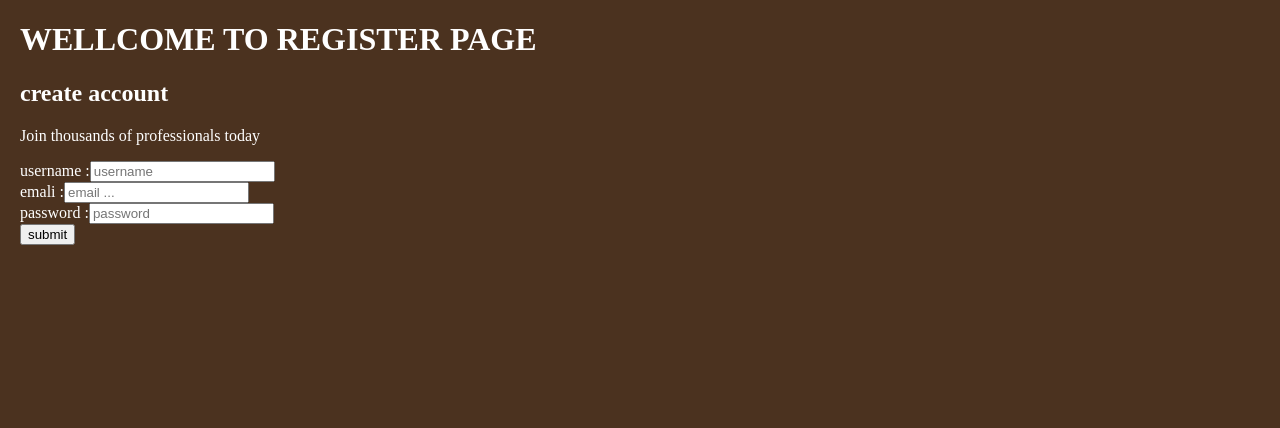
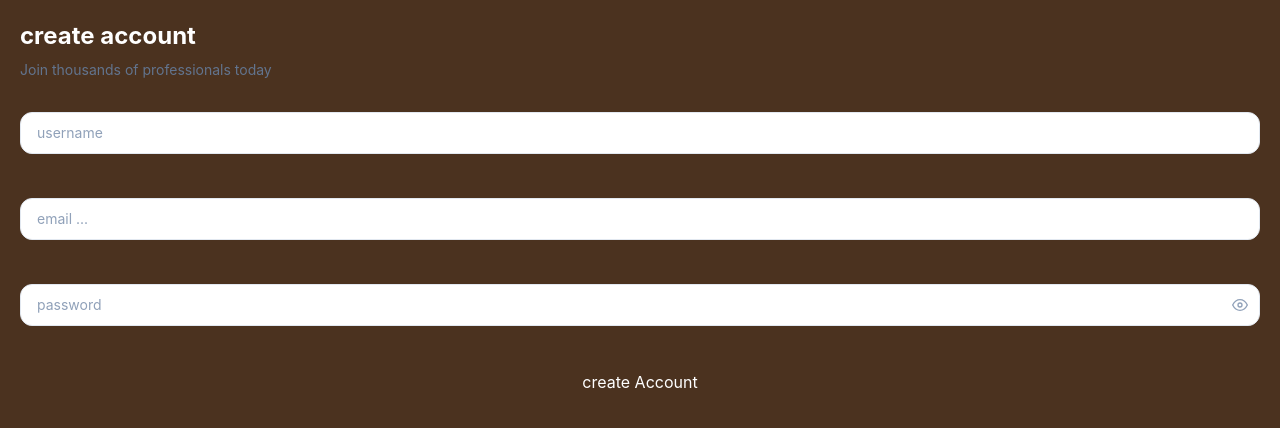
Before and after one commit to gedeno/project-7JAT, a React (Vite) app in the folder JAT_fe/: page /register in a window 1280 px wide. Shown: the top 428 px of the page. Built offline with nearby package versions, Linux system fonts and the light colour scheme.

Commit message:
input component are created and some input files are modified

```diff
--- a/JAT_fe/package.json
+++ b/JAT_fe/package.json
@@ -19,6 +19,7 @@
     "react-dom": "^19.2.7",
     "react-icons": "^5.7.0",
     "react-router-dom": "^7.18.1",
+    "tailwind": "^4.0.0",
     "tailwindcss": "^4.3.2"
   },
   "devDependencies": {
--- a/JAT_fe/src/index.css
+++ b/JAT_fe/src/index.css
@@ -1,4 +1,4 @@
-
+@import "tailwindcss";
 body {
   margin: 20px;
   color:rgb(255, 255, 255);
--- a/JAT_fe/src/pages/auth/Registerpage.jsx
+++ b/JAT_fe/src/pages/auth/Registerpage.jsx
@@ -1,7 +1,9 @@
 import { use, useState } from "react";
+import { FiUser ,FiLock } from "react-icons/fi";
 import api from "./api";
 import axios from "axios";
 import {Navigate , useNavigate , Link} from 'react-router-dom'
+import { Input } from "../ui/input";
 export default function Regiserpage(){
     const [formdata , setformdata ] = useState({})
 
@@ -24,19 +26,18 @@ export default function Regiserpage(){
         })
     }
     return(
-        <>
-        <h1>WELLCOME TO REGISTER PAGE</h1>
+        <div>
+
         <h2 className="mb-2 text-2xl font-bold">create account</h2>
         <p className="mb-8 text-sm text-slate-500" >Join thousands of professionals today</p>
-        <form className="space-y-5" onSubmit={fromsubmithandler}>
-            <label htmlFor="">username :</label>
-            <input name="username" onChange={inputChangehandler} type="text"  placeholder="username"/><br />
-            <label htmlFor="">emali :</label>
-            <input name="email" type="email" onChange={inputChangehandler} placeholder="email ..." /><br />
-            <label htmlFor="">password :</label>
-            <input name="password" onChange={inputChangehandler} type="password" placeholder="password"/><br />
-            <button type="submit">submit</button>
+        <form className="space-y-5" onSubmit={fromsubmithandler} >
+            <Input name="username"  onChange={inputChangehandler} type="text"  placeholder="username"/><br />
+            <Input name="email" type="email" onChange={inputChangehandler} placeholder="email ..." /><br />
+            <Input name="password" onChange={inputChangehandler} type="password" placeholder="password"/><br />
+            <button type="submit" className="w-full">create Account</button>
+
+
         </form>
-        </>
+        </div>
     )
 }
--- /dev/null
+++ b/JAT_fe/src/pages/ui/input.jsx
@@ -0,0 +1,38 @@
+import { useState } from "react";
+import {FiEye , FiEyeOff} from 'react-icons/fi'
+export const Input = ({
+    label,
+    error,
+    icon:Icon,
+    type = 'text',
+    className = '',
+    containerClassName = '',
+    ...props
+
+}) =>{
+    const [showPassword ,setShowPassword] = useState(false)
+    const isPassword = type === 'password';
+    const inputType = isPassword && showPassword ? 'text' : type;
+    return(
+        <div>
+            {label && (
+                <label className="block text-sm font-medium text-slate-700 dark:text-slate-300">
+                    {lable}
+                </label>
+            )}
+            <div className="relative">
+                {Icon && (
+                    <Icon className="absolute left-3 top-1/2 h-4 w-4 -translate-y-1/2 text slate-400" />
+                )}
+            <input type= {inputType} {...props}
+             className= {`w-full rounded-xl border bg-white px-4 py-2.5 text-sm transition-colors placeholder:text-slate-400 focus:border-brand-500 focus.outline-none focus:ring-2 focus:ring-brand-500/20 dark:bg-slate-900 dark:text-slate-100${Icon ? 'pl-10':''} ${isPassword? 'pr-10': ''} ${error ? 'border-red-500': 'border-slate-200 dark:border-slate-700'} ${className}`} />
+            {isPassword&&(
+                <button type="button" onClick = {()=>setShowPassword(!showPassword)}
+                className="absolute right-3 top-1/2 -translate-y-1/2 text-slate-400 hover:text-slate-600"
+                tabIndex={-1}> {showPassword ? <FiEyeOff className="h-4 w-4" /> : <FiEye className="h-4 w-4" />}</button>
+            )}
+            </div>
+            {error && <p className="text-xs text-red-500" >{error}</p>}
+        </div>
+    )
+}
--- a/JAT_fe/vite.config.js
+++ b/JAT_fe/vite.config.js
@@ -1,11 +1,14 @@
 import { defineConfig } from 'vite'
 import react, { reactCompilerPreset } from '@vitejs/plugin-react'
 import babel from '@rolldown/plugin-babel'
+import tailwindcss from '@tailwindcss/vite'
+
 
 // https://vite.dev/config/
 export default defineConfig({
   plugins: [
+    tailwindcss(),
     react(),
-    babel({ presets: [reactCompilerPreset()] })
+    babel({ presets: [reactCompilerPreset()] }),
   ],
 })
```
Also changed, not shown: 1 other file (tests, documents, lock files or other folders).
